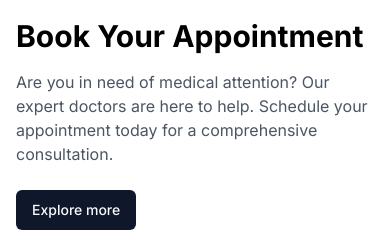
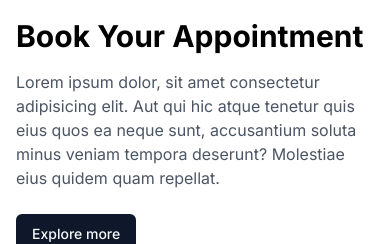
Before and after one commit to imabuzerkhan/doctor-appoinment-app, a Next.js app: page / in a window 390 px wide. Shown: the part 374-618 px from the top of the page. Built offline with nearby package versions, Linux system fonts and the light colour scheme.

Commit message:
added responsive in hero section

```diff
--- a/src/_components/Hero.jsx
+++ b/src/_components/Hero.jsx
@@ -20,11 +20,12 @@ const Hero = () => {
         <h2 className="text-3xl font-bold sm:text-4xl">Book Your Appointment</h2>
 
         <p className="mt-4 text-gray-600">
-        Are you in need of medical attention? Our expert doctors are here to help. Schedule your appointment today for a comprehensive consultation.
-
+          Lorem ipsum dolor, sit amet consectetur adipisicing elit. Aut qui hic atque tenetur quis
+          eius quos ea neque sunt, accusantium soluta minus veniam tempora deserunt? Molestiae eius
+          quidem quam repellat.
         </p>
 
-       <Button className="mt-6" >Explore more</Button>
+        <Button className="mt-6" >Explore more</Button>
       </div>
     </div>
   </div>
```
